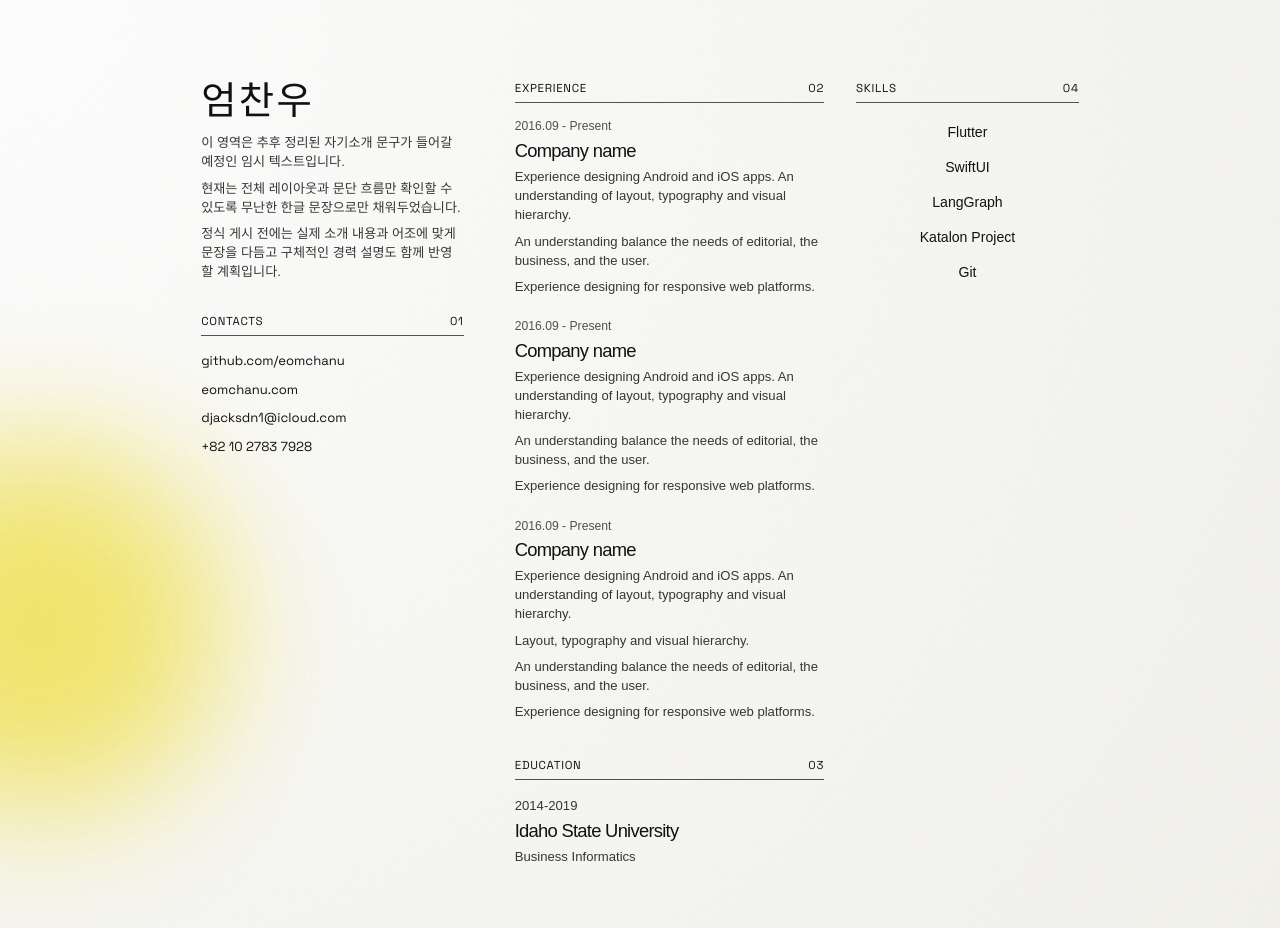
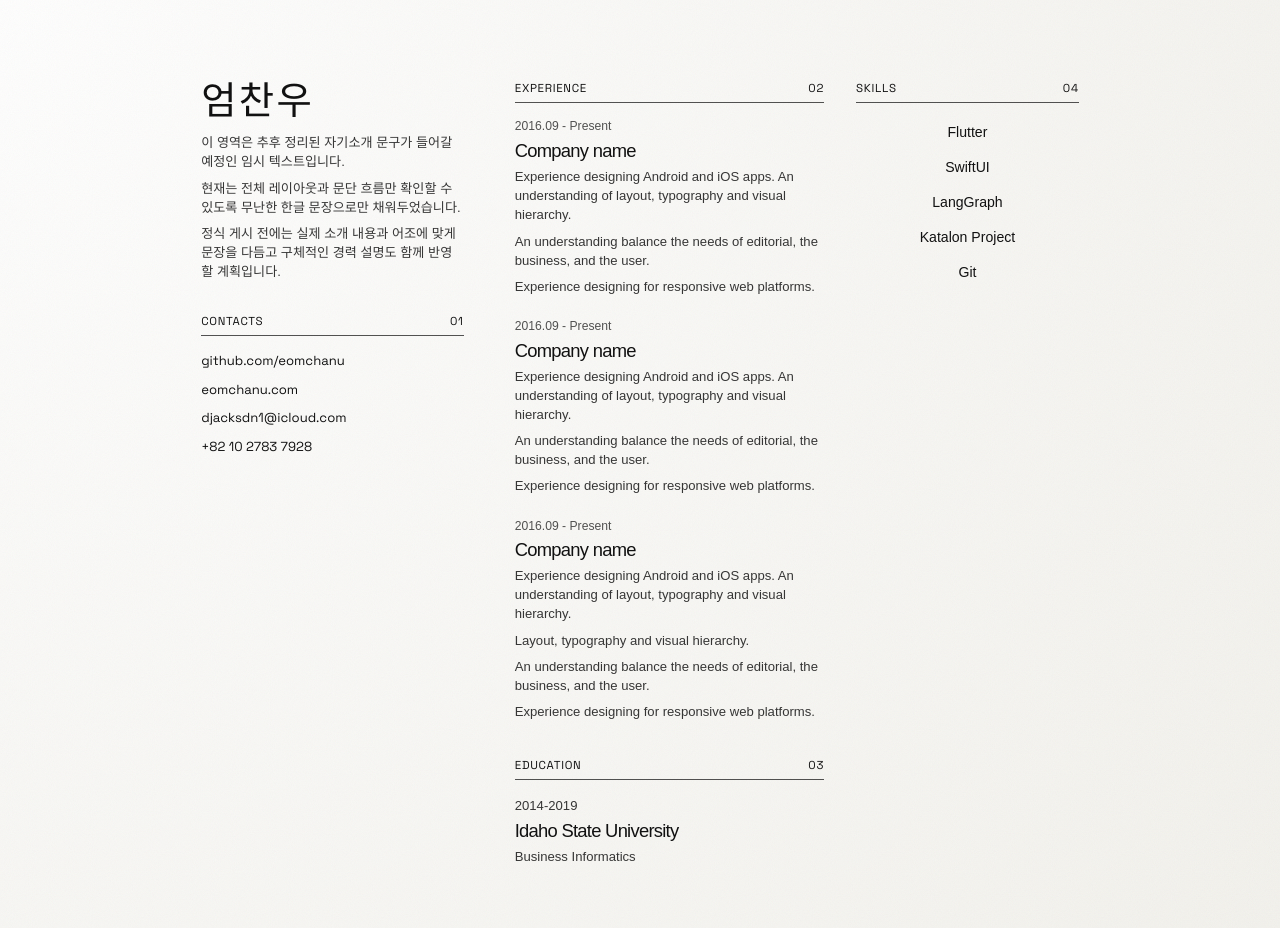
Before and after one commit to eomchanu/eomchanu-cv, a Next.js app: page / in a window 1280 px wide. Shown: the top 928 px of the page. Built offline with nearby package versions, Linux system fonts and the light colour scheme; a web font is replaced by a local one.

Commit message:
design: 배경 글로우 제거
- 페이지 전체 배경 구조는 유지
- 노란 글로우 레이어만 제거해 배경을 더 단정하게 정리

```diff
--- a/app/globals.css
+++ b/app/globals.css
@@ -39,19 +39,6 @@ a {
   min-height: 100svh;
   padding: clamp(1rem, 3vw, 2rem);
   overflow: hidden;
-}
-
-.site-shell::before {
-  content: "";
-  position: absolute;
-  left: clamp(-18rem, -16vw, -12rem);
-  bottom: clamp(4rem, 10vh, 7rem);
-  width: clamp(22rem, 38vw, 34rem);
-  aspect-ratio: 1;
-  background: radial-gradient(circle, var(--accent) 0%, rgba(240, 224, 75, 0.82) 35%, rgba(240, 224, 75, 0) 72%);
-  filter: blur(52px);
-  opacity: 0.92;
-  z-index: -2;
 }
 
 .site-shell::after {
@@ -227,12 +214,6 @@ a {
 }
 
 @media (max-width: 560px) {
-  .site-shell::before {
-    left: -11rem;
-    bottom: 5rem;
-    width: 20rem;
-  }
-
   .site-shell {
     padding: 0;
   }
```
